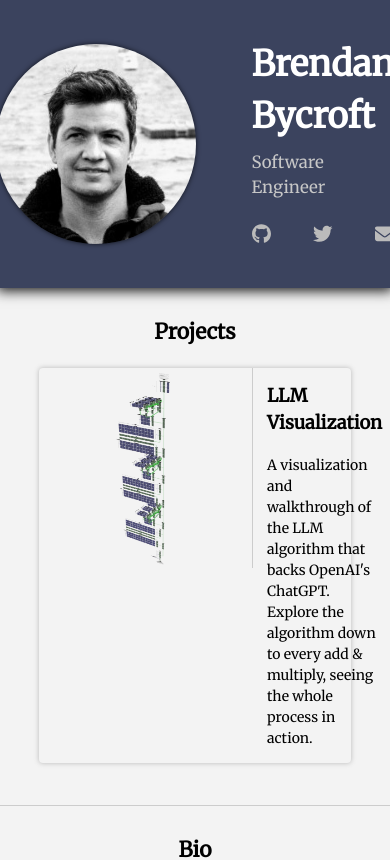
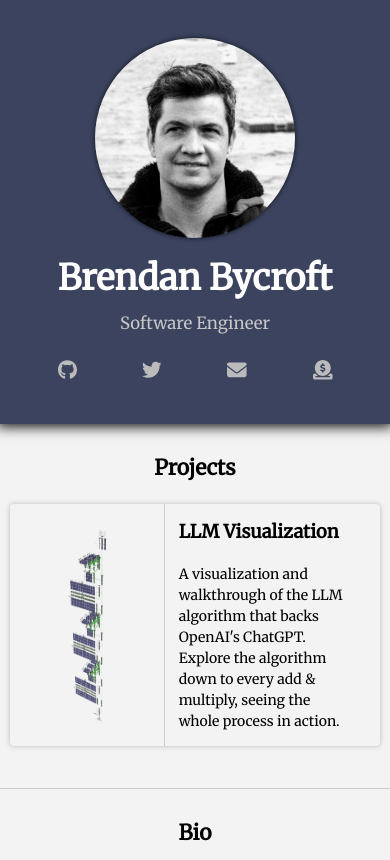
Before and after one commit to bbycroft/llm-viz, a Next.js app: page / in a window 390 px wide. Shown: the top 860 px of the page. Built offline with nearby package versions, Linux system fonts and the light colour scheme.

Commit message:
Add tip jar; homepage mobile support

```diff
--- a/src/app/page.tsx
+++ b/src/app/page.tsx
@@ -2,5 +2,8 @@ import React from 'react';
 import { HomePage } from '@/src/homepage/HomePage';
 
 export default function Page() {
-    return <HomePage />;
+    return <>
+        <HomePage />
+        <div id="portal-container"></div>
+    </>;
 }
--- a/src/homepage/HomePage.module.scss
+++ b/src/homepage/HomePage.module.scss
@@ -18,6 +18,10 @@
     color: white;
     width: 100%;
     box-shadow: 0 0 12px 3px rgb(24 24 24);
+
+    @media (max-width: 600px) {
+        flex-direction: column;
+    }
 }
 
 .profilePic {
@@ -40,6 +44,12 @@
     flex-direction: column;
     justify-content: flex-start;
     margin-left: 4em;
+
+    @media (max-width: 600px) {
+        align-items: center;
+        margin-left: 0;
+        margin-top: 1em;
+    }
 }
 
 .name {
@@ -55,6 +65,9 @@
 }
 
 .links {
+    @media (max-width: 600px) {
+        align-self: stretch;
+    }
     display: flex;
     justify-content: space-between;
     a {
@@ -102,6 +115,10 @@
     width: 1200px;
     text-align: justify;
 
+    @media (max-width: 600px) {
+        max-width: 95%;
+    }
+
     p {
         margin: 10px;
     }
@@ -140,18 +157,36 @@
     max-width: 80%;
     width: 1200px;
 
+    @media (max-width: 600px) {
+        max-width: 95%;
+    }
+
     cursor: pointer;
     &:hover {
         background-color: rgba(#c7c7c7, 0.2);
     }
 }
 
+.cardImageWrapper {
+    flex: 0 0 auto;
+    display: flex;
+    justify-content: center;
+    flex-direction: column;
+    min-height: 200px;
+    position: relative;
+    border-right: 1px solid #ccc;
+}
+
 .cardImage {
     flex: 0 0 auto;
     width: 200px;
-    height: 200px;
+
+    @media (max-width: 500px) {
+        width: 140px;
+    }
+
+    min-height: 200px;
     position: relative;
-    border-right: 1px solid #ccc;
 
     img {
         position: absolute;
--- a/src/homepage/HomePage.tsx
+++ b/src/homepage/HomePage.tsx
@@ -1,11 +1,12 @@
 'use client';
 import { faGithub, faTwitter } from '@fortawesome/free-brands-svg-icons';
-import { faEnvelope } from '@fortawesome/free-solid-svg-icons';
+import { faCircleDollarToSlot, faEnvelope, faUpRightFromSquare } from '@fortawesome/free-solid-svg-icons';
 import { FontAwesomeIcon } from '@fortawesome/react-fontawesome';
 import Link from 'next/link';
 import { useRouter } from 'next/navigation';
 import React, { useState } from 'react';
 import s from './HomePage.module.scss';
+import { Tooltip } from '../utils/Tooltip';
 
 export const HomePage: React.FC = () => {
     let [emailText, setEmailText] = useState('');
@@ -22,6 +23,10 @@ export const HomePage: React.FC = () => {
         ev.preventDefault();
     }
 
+    function externalIcon() {
+        return <FontAwesomeIcon icon={faUpRightFromSquare} fontSize={10} className='ml-3 mr-1 relative top-[-1px]' />;
+    }
+
     return <div className={s.homePage}>
         <div className={s.headerSection}>
             <div className={s.profilePic}>
@@ -35,15 +40,26 @@ export const HomePage: React.FC = () => {
                     Software Engineer
                 </div>
                 <div className={s.links}>
+                    <Tooltip tip={<>Github /bbycroft {externalIcon()}</>}>
                         <a href="https://github.com/bbycroft" rel="noopener noreferrer" target="_blank">
                             <FontAwesomeIcon icon={faGithub} />
                         </a>
+                    </Tooltip>
+                    <Tooltip tip={<>Twitter @brendanbycroft {externalIcon()}</>}>
                         <a href="https://twitter.com/brendanbycroft" rel="noopener noreferrer" target="_blank">
                             <FontAwesomeIcon icon={faTwitter} />
                         </a>
-                    <a onClick={showEmail} title="Click to Reveal">
+                    </Tooltip>
+                    <Tooltip tip={`Click to ${emailText ? 'Hide' : 'Reveal'}`}>
+                        <a onClick={showEmail}>
                             <FontAwesomeIcon icon={faEnvelope} />
                         </a>
+                    </Tooltip>
+                    <Tooltip tip={<>Tip securely via Stripe {externalIcon()}</>}>
+                        <a href="https://donate.stripe.com/dR68yQbhxauue8E6oo" rel="noopener noreferrer" target="_blank">
+                            <FontAwesomeIcon icon={faCircleDollarToSlot} />
+                        </a>
+                    </Tooltip>
                 </div>
                 <div className={s.emailText}>{emailText}</div>
             </div>
@@ -52,8 +68,10 @@ export const HomePage: React.FC = () => {
         <div className={s.projectsSection}>
             <div className={s.sectionTitle}>Projects</div>
             <div className={s.projectCard} onClick={() => router.push('/llm')}>
+                <div className={s.cardImageWrapper}>
                     <div className={s.cardImage}>
                         <img src="/images/llm-viz-screenshot2.png" alt="LLM Visualization Screenshot" />
+                    </div>
                 </div>
                 <div className={s.cardContent}>
                     <div className={s.cardTitle}>
```
Lines whose indentation alone changed are shown as unchanged.
